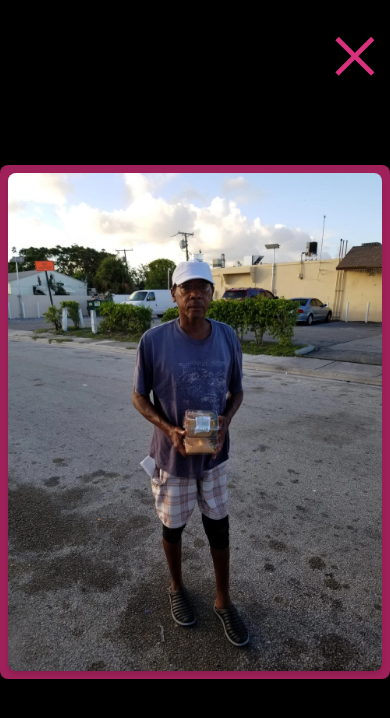
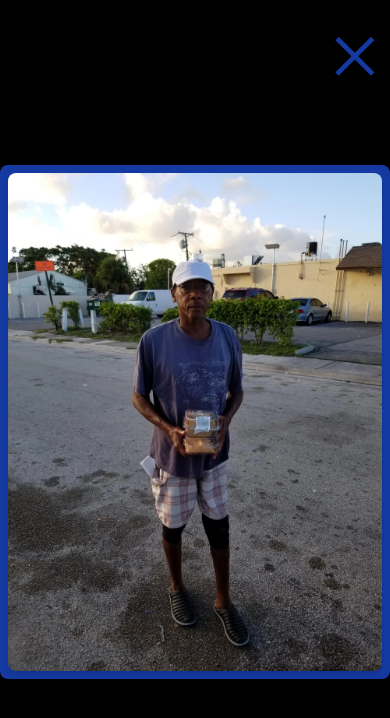
Before and after one commit to JobLedford/REACH-Project, a React (Create React App) app in the folder reach-1-4-all/: page / in a window 390 px wide. Both pictures are taken after a click on the picture 97 px from the left and 2258 px from the top of the page. Shown: the part 1836-2554 px from the top of the page. Built offline with nearby package versions, Linux system fonts and the light colour scheme.

Commit message:
minor color fixes

```diff
--- a/reach-1-4-all/src/components/Navbar.jsx
+++ b/reach-1-4-all/src/components/Navbar.jsx
@@ -59,7 +59,7 @@ function Navbar() {
                 </li>
             </ul>
             {/* Hamburger */}
-            <div onClick={handleClick} className="cursor-pointer md:hidden z-10">
+            <div onClick={handleClick} className="cursor-pointer text-[#3E8DE3] text-5xl md:hidden z-10">
                 {!nav ? <FaBars /> : <FaTimes />}
             </div>
             {/* Mobile Menu */}
@@ -67,33 +67,33 @@ function Navbar() {
                 className={
                     !nav
                         ? 'hidden'
-                        : 'absolute top-0 left-0 w-full h-screen bg-[#0a192f] flex flex-col justify-center items-center'
+                        : 'absolute top-0 left-0 w-full h-screen bg-[#143AA2] flex flex-col justify-center items-center'
                 }
             >
-                <li className="py-6 text-4xl">
+                <li className="py-6 text-4xl text-[#3E8DE3]">
                     <Link onClick={handleClick} to="home" smooth={true} duration={500}>
                         Home
                     </Link>
                 </li>
-                <li className="py-6 text-4xl">
+                <li className="py-6 text-4xl text-[#3E8DE3]">
                     {' '}
                     <Link onClick={handleClick} to='about' smooth={true} duration={500}>
                         About
                     </Link>
                 </li>
-                <li className='py-6 text-4xl'>
+                <li className='py-6 text-4xl text-[#3E8DE3]'>
                     {' '}
                     <Link onClick={handleClick} to='pictures' smooth={true} duration={500}>
                         Pictures
                     </Link>
                 </li>
-                <li className='py-6 text-4xl'>
+                <li className='py-6 text-4xl text-[#3E8DE3]'>
                     {' '}
                     <Link onClick={handleClick} to='donation' smooth={true} duration={500}>
                         Donate
                     </Link>
                 </li>
-                <li className='py-6 text-4xl'>
+                <li className='py-6 text-4xl text-[#3E8DE3]'>
                     {' '}
                     <Link onClick={handleClick} to='checkpoint' smooth={true} duration={500}>
                         Contact
--- a/reach-1-4-all/src/components/Pictures.jsx
+++ b/reach-1-4-all/src/components/Pictures.jsx
@@ -64,12 +64,12 @@ function Pictures() {
         {selectedImage && (
           <div className="fixed inset-0 flex items-center justify-center z-50 bg-black bg-opacity-100">
             <span
-              className="absolute top-0 right-0 cursor-pointer text-[#d9317e] text-8xl p-2"
+              className="absolute top-0 right-0 cursor-pointer text-[#143AA2] text-8xl p-2"
               onClick={closeModal}
             >
               &times;
             </span>
-            <div className="max-w-md mx-auto bg-[#9e215a] rounded-lg p-2 sm:p-4 relative">
+            <div className="max-w-md mx-auto bg-[#143AA2] rounded-lg p-2 sm:p-4 relative">
               <img
                 src={selectedImage.src}
                 alt={selectedImage.alt}
```
